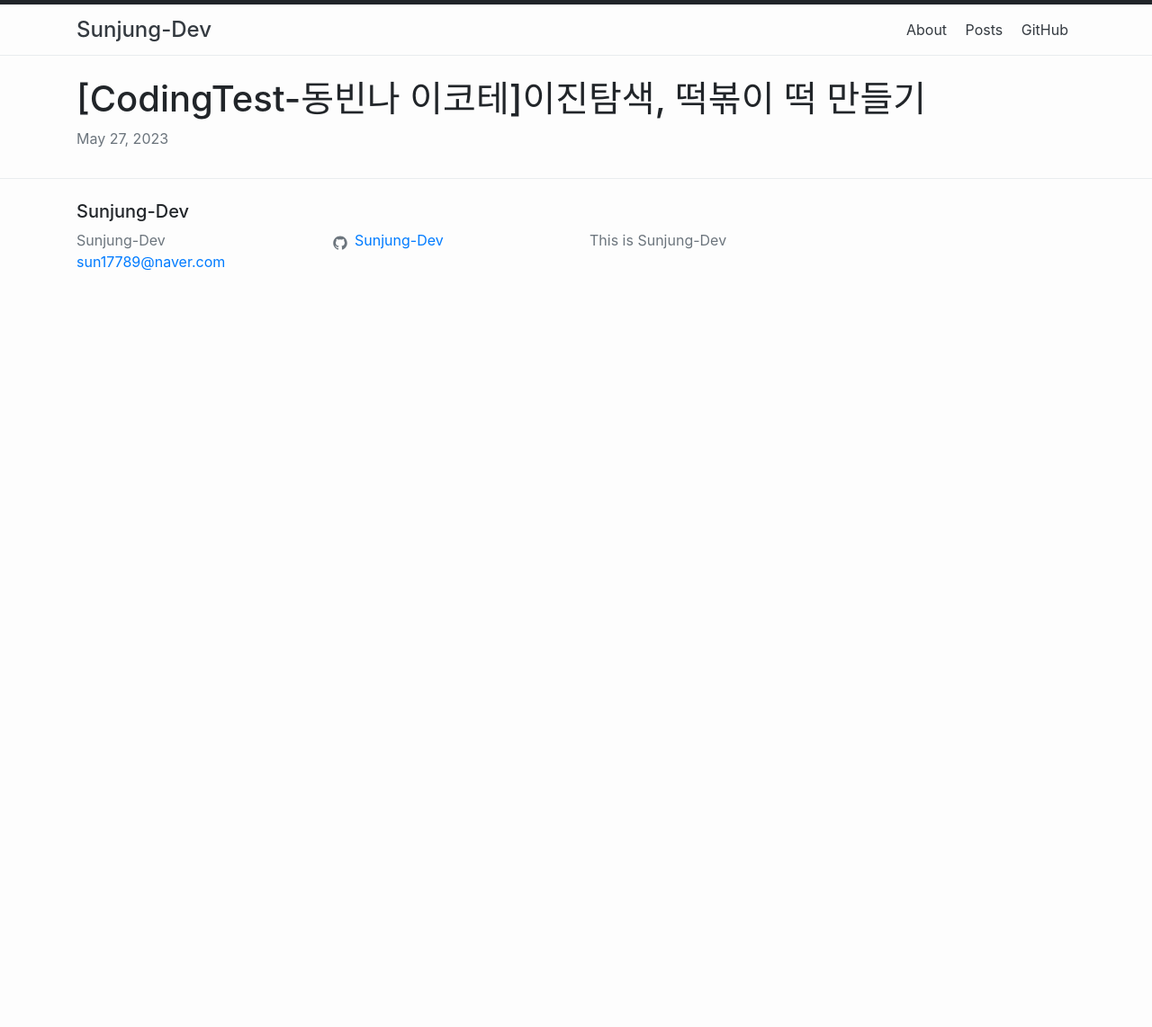
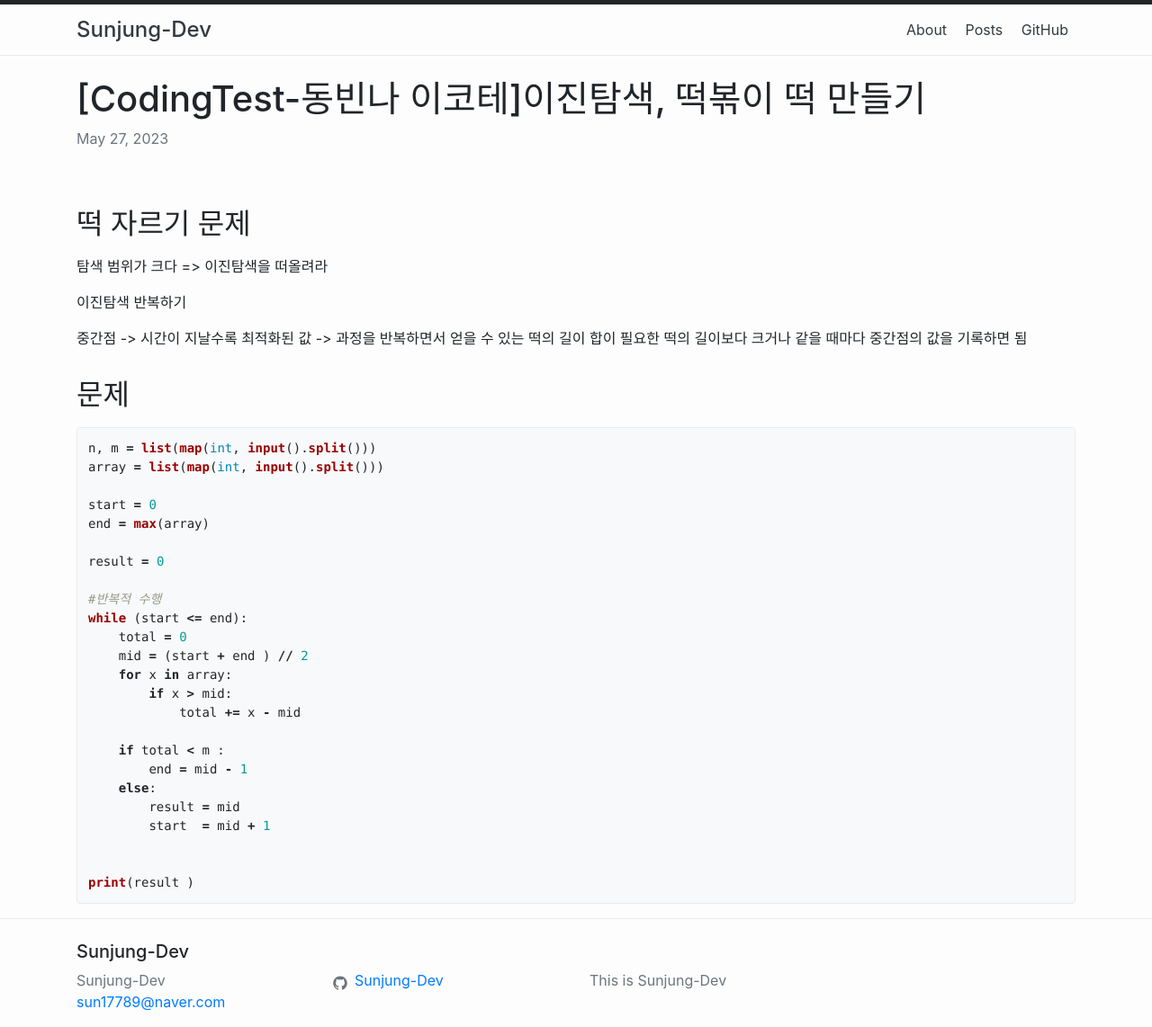
Before and after one commit to Sunjung-Dev/sunjung-dev.github.io, a Jekyll site: the page built from _posts/2023-05-28-이진탐색문제.md, in a window 1280 px wide. Shown: the whole page at 90% size. Built offline with Jekyll 4.4.1, drawn with Linux system fonts in a browser that asks for light colours; before the commit the page ends 900 px from its top, so only the background shows below that.

````diff
--- a/_posts/2023-05-28-이진탐색문제.md
+++ b/_posts/2023-05-28-이진탐색문제.md
@@ -4,3 +4,43 @@ title:  "[CodingTest-동빈나 이코테]이진탐색, 떡볶이 떡 만들기 "
 date:   2023-05-28 00:00:00 +0900
 category: CodingTest
 ---
+
+
+떡 자르기 문제
+-----
+탐색 범위가 크다 => 이진탐색을 떠올려라
+
+이진탐색 반복하기
+
+중간점 -> 시간이 지날수록 최적화된 값 -> 과정을 반복하면서 얻을 수 있는 떡의 길이 합이 필요한 떡의 길이보다 크거나 같을 때마다 중간점의 값을 기록하면 됨
+
+
+
+
+## 문제
+```py
+n, m = list(map(int, input().split()))
+array = list(map(int, input().split()))
+
+start = 0
+end = max(array)
+
+result = 0
+
+#반복적 수행
+while (start <= end):
+    total = 0
+    mid = (start + end ) // 2
+    for x in array:
+        if x > mid:
+            total += x - mid
+
+    if total < m :
+        end = mid - 1
+    else:
+        result = mid
+        start  = mid + 1
+
+
+print(result )
+```
````
